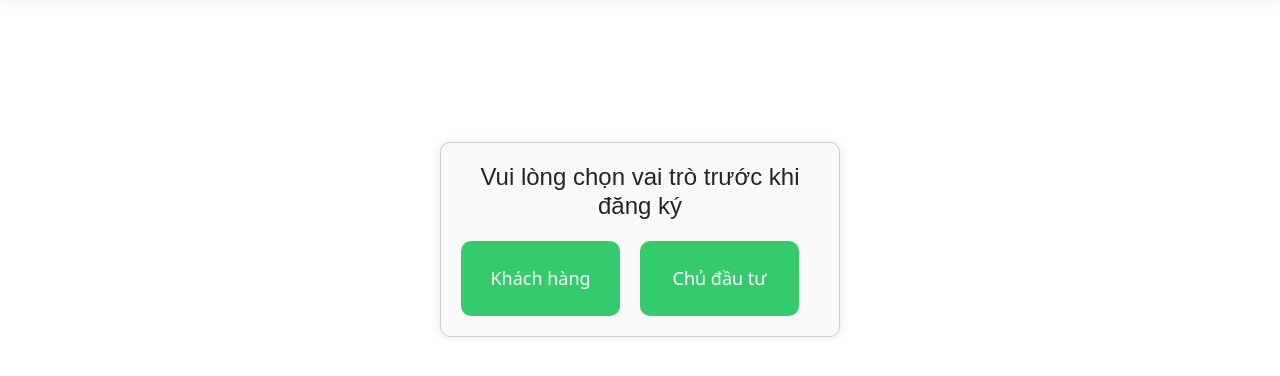
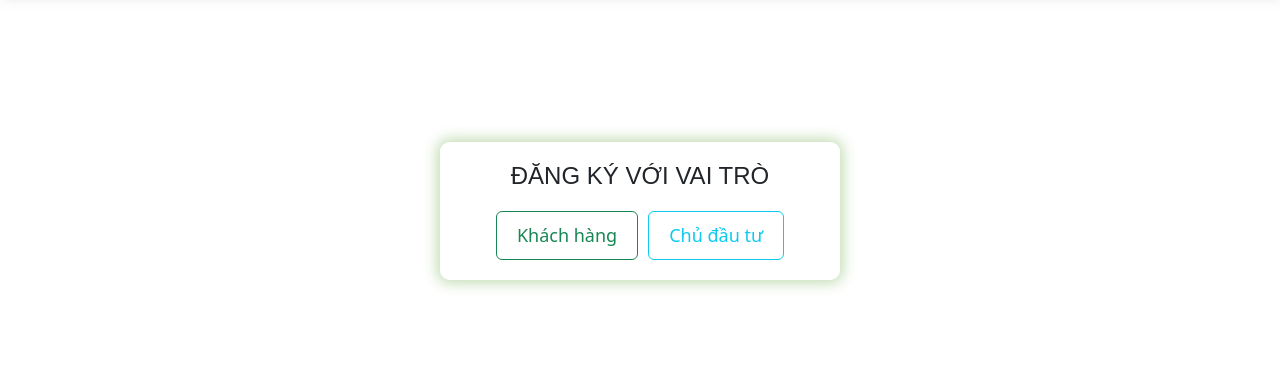
Before and after one commit to datdua/FE-RealEstateV5, a React app in the folder RealEstateV5/: page /dangki in a window 1280 px wide. Shown: the part 108-484 px from the top of the page. Built offline with nearby package versions, Linux system fonts and the light colour scheme; some packages are replaced by stand-ins of ours; no server answers.

Commit message:
ed-dangky_role-1

```diff
--- a/RealEstateV5/src/components/Dangki.js
+++ b/RealEstateV5/src/components/Dangki.js
@@ -85,12 +85,16 @@ export default function Dangki() {
         <ToastContainer position="top-right" autoClose={2000} hideProgressBar={false} newestOnTop={false} closeOnClick rtl={false} pauseOnFocusLoss draggable pauseOnHover />
         {!roleSelected && (
             <div className='rolemoi'>
-                <h2 className='chonrole'>Vui lòng chọn vai trò trước khi đăng ký</h2>
-                <div className='taorole'>
+                <h2 className='chonrole'>ĐĂNG KÝ VỚI VAI TRÒ</h2>
+                {/* <div className='taorole'>
                     <button onClick={() => handleRoleChange(3)} style={{ marginRight: '20px', padding: ' 24px', borderRadius: '10px' }}>Khách hàng</button>
                     <button onClick={() => handleRoleChange(2)} style={{ marginRight: '20px', padding: ' 24px', borderRadius: '10px' }}>Chủ đầu tư</button>
+                </div> */}
+                    <div className="d-grid gap-2 d-md-block taorole">
+                        <button onClick={() => handleRoleChange(3)} type="button" className="btn btn-outline-success">Khách hàng</button>
+                        <button onClick={() => handleRoleChange(2)} type="button" className="btn btn-outline-info">Chủ đầu tư</button>
+                    </div>
                 </div>
-            </div>
         )}
         {roleSelected && (
             <div class="login-wrap">
--- a/RealEstateV5/src/components/Login.js
+++ b/RealEstateV5/src/components/Login.js
@@ -104,7 +104,7 @@ const Login = () => {
             </div> */}
             <div className="form_login">
                 <div className="login">
-                    <p>Đăng Nhập</p>
+                    <p>ĐĂNG NHẬP</p>
                     <div className="label">
                         <Form.Floating className="mb-3">
                             <Form.Control
@@ -129,7 +129,7 @@ const Login = () => {
                     </div>
 
                     <div className="btn-sign">
-                    <button type="button" class="btn btn-outline-success">Đăng nhập</button>
+                    <button type="button" class="btn btn-outline-success">Tiếp tục</button>
                     </div>
                     <div className="Load_create">
                         <p>Bạn chưa có tài khoản?</p>
--- a/RealEstateV5/src/css/customer-dangki.css
+++ b/RealEstateV5/src/css/customer-dangki.css
@@ -3,10 +3,11 @@
     width: 400px; /* Điều chỉnh chiều rộng của phần chứa nút */
     margin: 250px auto;
     padding: 20px;
-    border: 1px solid #ccc;
     border-radius: 10px;
-    box-shadow: 0 0 10px rgba(0, 0, 0, 0.1);
-    background-color: #f9f9f9;
+    background-color: rgba(255, 255, 255, 0.669);
+    -webkit-box-shadow:0px 0px 14px 3px rgba(93,160,52,0.38);
+    -moz-box-shadow: 0px 0px 14px 3px rgba(93,160,52,0.38);
+    box-shadow: 0px 0px 14px 3px rgba(93,160,52,0.38);
 }
 
 .chonrole {
@@ -18,18 +19,13 @@
 .taorole {
     display: flex;
     justify-content: center;
+    text-align: center;
 }
 
 .taorole button {
     flex: 1; /* Chia đều chiều rộng của các nút */
-    background-color: #35CB6D;
-    color: #fff;
-    border: none;
-    border-radius: 10px;
-    padding: 12px 24px;
+    padding: 10px 20px;
     margin-right: 10px; /* Giảm khoảng cách giữa các nút */
-    cursor: pointer;
-    transition: background-color 0.3s, transform 0.2s;
     font-size: 18px;
 }
 
@@ -37,29 +33,7 @@
     margin-right: 0;
 }
 
-.taorole button:hover {
-    background-color: #90c908;
-    transform: translateY(-3px);
-}
 
-.taorole button:active {
-    transform: translateY(1px);
-}
-
-.taorole button::after {
-    content: "";
-    position: absolute;
-    width: 100%;
-    height: 100%;
-    background: rgba(255, 255, 255, 0.2);
-    top: 0;
-    left: 0;
-    border-radius: 10px;
-    transition: opacity 0.3s, transform 0.3s;
-    pointer-events: none;
-    opacity: 0;
-    z-index: -1;
-}
 
 .taorole button:hover::after {
     opacity: 1;
--- a/RealEstateV5/src/header-footer/Header.js
+++ b/RealEstateV5/src/header-footer/Header.js
@@ -53,7 +53,6 @@ export default function Header() {
 
                         <li class="nav-item dropdown">
                             <NavLink activeClassName="active" className="nav-link dropdown-toggle" id='navbarDropdown' role='button' data-bs-toggle='dropdown' aria-haspopup='true' aria-expanded='false' to="/tintuc">Tin tức</NavLink>
-                            {/* <a class="nav-link dropdown-toggle" href="/tintuc" id="navbarDropdown" role="button" data-bs-toggle="dropdown" aria-haspopup="true" aria-expanded="false">Tin tức</a> */}
                             <div class="dropdown-menu">
                                 {tintuc.map((tintuc) => (
                                     <li key={tintuc.id}><Link className='text-drop' to={tintuc.link}>{tintuc.title}</Link></li>
@@ -64,7 +63,6 @@ export default function Header() {
 
                         <li class="nav-item dropdown">
                             <NavLink activeClassName="active" className="nav-link dropdown-toggle" id='navbarDropdown' role='button' data-bs-toggle='dropdown' aria-haspopup='true' aria-expanded='false' to="/duan">Dự án</NavLink>
-                            {/* <a class="nav-link dropdown-toggle" href="/duan" id="navbarDropdown" role="button" data-bs-toggle="dropdown" aria-haspopup="true" aria-expanded="false">Dự án</a> */}
                             <div class="dropdown-menu">
                                 {duan.map((duan) => (
                                     <li key={duan.id}><Link className='text-drop' to={duan.link}>{duan.name}</Link></li>
@@ -102,9 +100,6 @@ export default function Header() {
                         </div>
                     </button>
                 </div>
-
-
-
             </div>
         </nav>
     )
```
